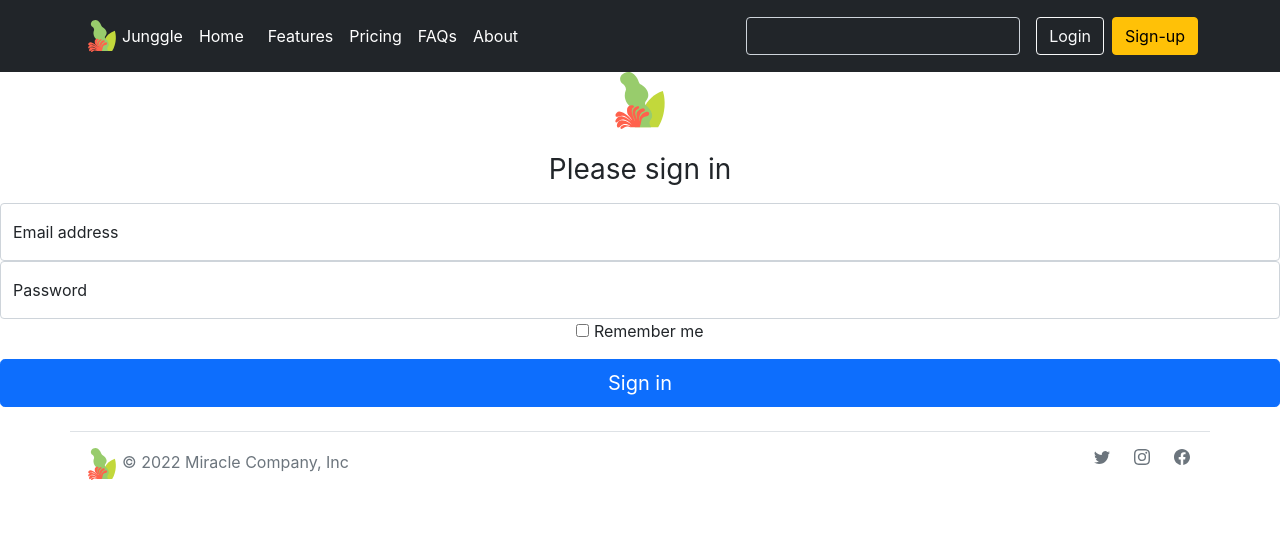
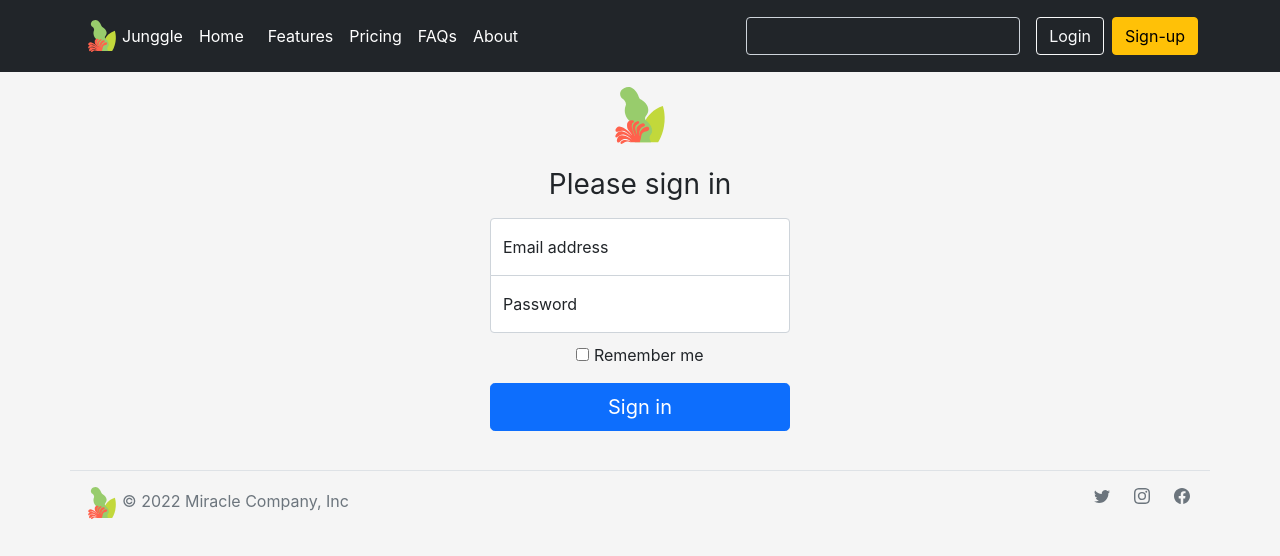
Before and after one commit to loopy-lim/DatabaseHomework, a React (Vite) app in the folder frontend/: page /login in a window 1280 px wide. Shown: the top 556 px of the page. Built offline with nearby package versions, Linux system fonts and the light colour scheme.

Commit message:
add login page

```diff
--- a/frontend/src/main_component/Head.tsx
+++ b/frontend/src/main_component/Head.tsx
@@ -1,4 +1,4 @@
-function Head () {
+function Head() {
   return (
     <header className="p-3 bg-dark text-wite">
       <div className="container">
@@ -47,9 +47,9 @@ function Head () {
           </form>
 
           <div className="text-end">
-              <button type="button" className="btn btn-outline-light me-2">
+            <a href="/login" className="btn btn-outline-light me-2">
               Login
-              </button>
+            </a>
             <button type="button" className="btn btn-warning">
               Sign-up
             </button>
--- a/frontend/src/pages/Login.pages.tsx
+++ b/frontend/src/pages/Login.pages.tsx
@@ -1,6 +1,8 @@
+import "./Login.css";
+
 function Login() {
   return (
-    <div className="d-flex flex-column h-100">
+    <div className="d-flex flex-column h-100 container">
       <div className="flex-grow-1 flex-shrink-1 text-center">
         <main className="form-signin w-100 m-auto ">
           <form>
```
Lines whose indentation alone changed are shown as unchanged.
